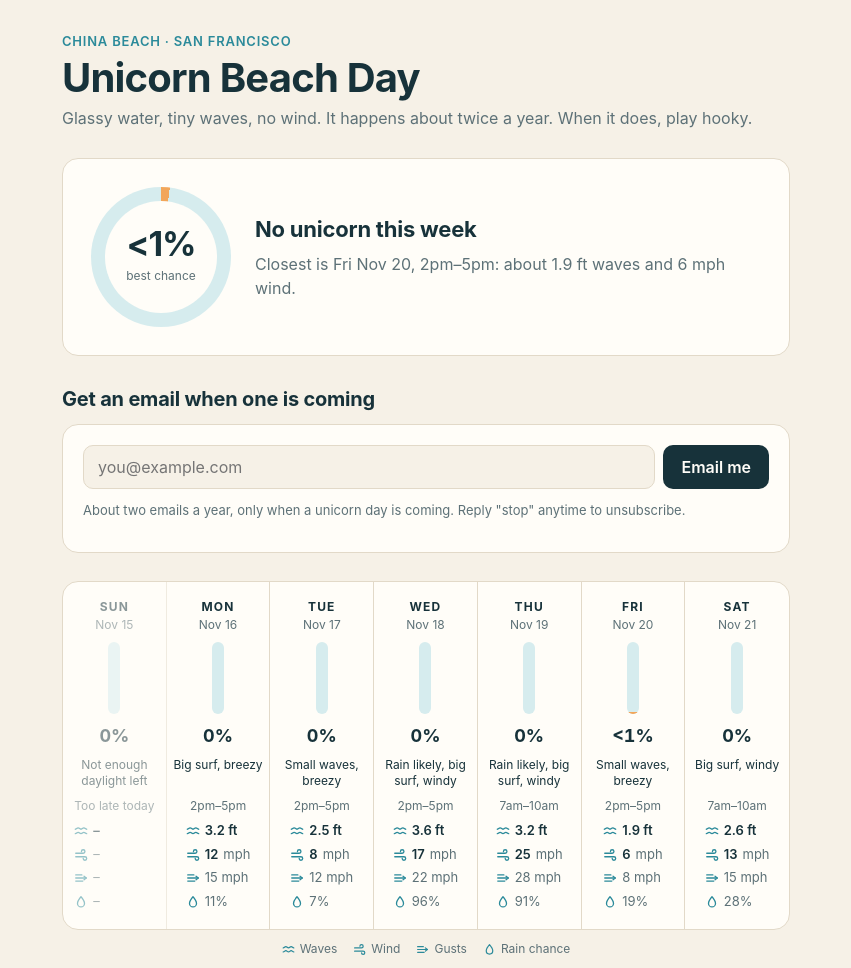
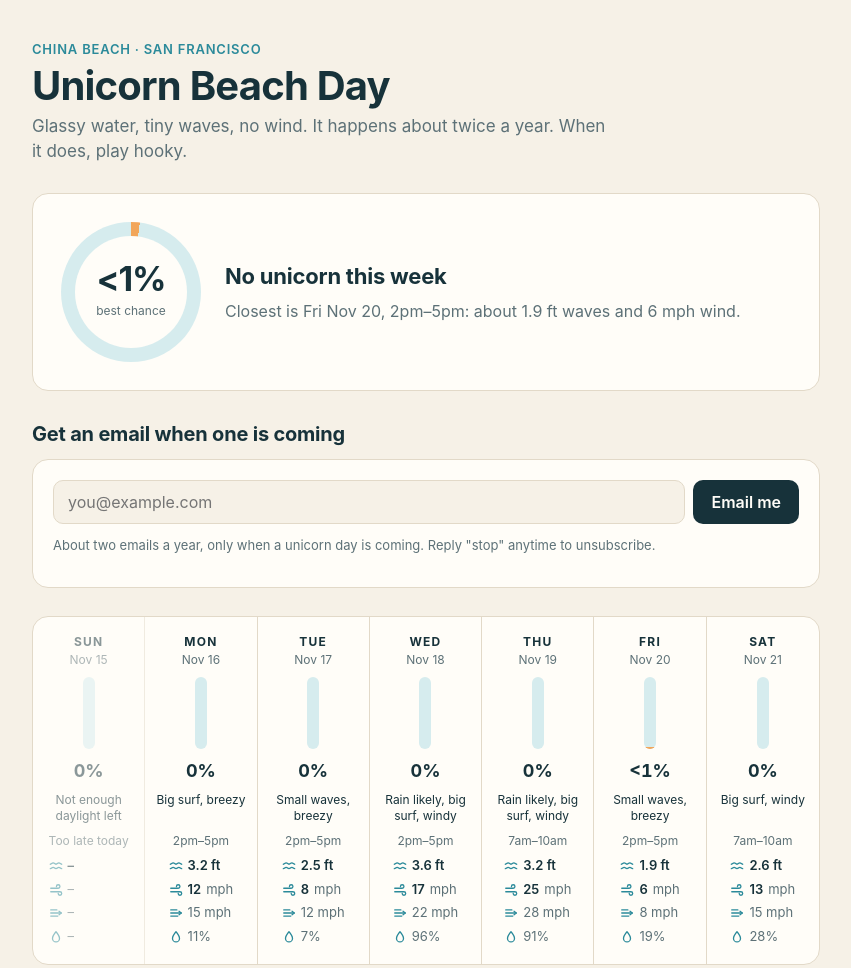
Before and after one commit to swirl2001/unicorn-beach, a plain HTML site: page site/index.html in a window 1280 px wide. Shown: the top 968 px of the page, without its empty margins (214-1065 px from the left). Drawn offline with Linux system fonts and the light colour scheme.

Commit message:
Widest screens: match Unicorn Birding Day width and text sizes
Co-Authored-By: Claude Opus 5.5 <noreply@anthropic.com>

```diff
--- a/site/index.html
+++ b/site/index.html
@@ -32,6 +32,12 @@
   }
   main { max-width: 760px; margin: 0 auto; padding: 32px 16px 64px; }
   header p { margin: 0; color: var(--muted); }
+  /* Widest screens: same width and text sizes as Unicorn Birding Day */
+  @media (min-width: 900px) {
+    main { max-width: 820px; padding: 40px 16px 72px; }
+    header p { font-size: 17px; max-width: 34em; }
+    .facts { font-size: 12px; }
+  }
   h1 { font-size: clamp(28px, 6vw, 40px); letter-spacing: -0.02em; line-height: 1.1; margin: 4px 0 6px; }
   .eyebrow { font-size: 13px; font-weight: 600; letter-spacing: .06em; text-transform: uppercase; color: var(--sea); }
 
```
